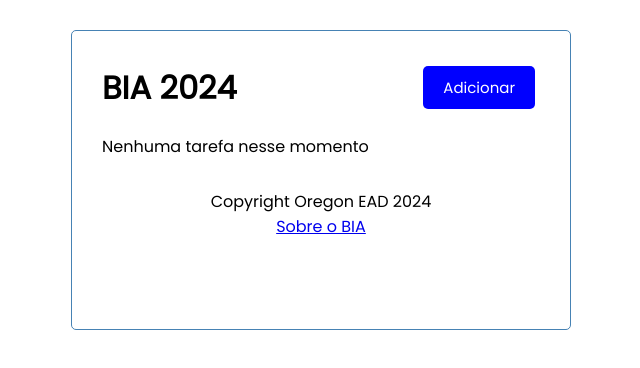
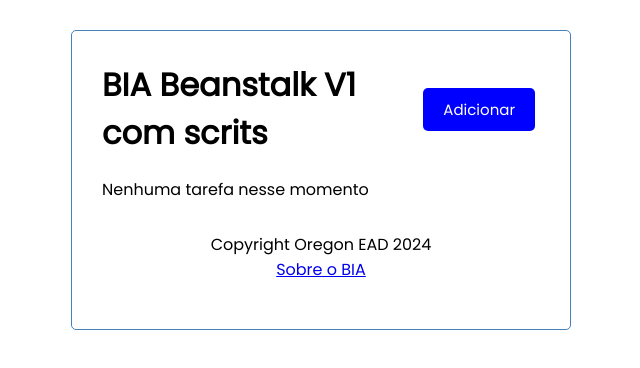
Before and after one commit to henrylle/bia, a React (Create React App) app in the folder client/: page / in a window 1280 px wide. Shown: the top 368 px of the page, without its empty margins (319-959 px from the left). Built offline with nearby package versions, Linux system fonts and the light colour scheme; no server answers.

Commit message:
bia-Elastic-Beanstalk

```diff
--- a/client/src/components/Header.js
+++ b/client/src/components/Header.js
@@ -20,7 +20,7 @@
 };
 
 Header.defaultProps = {
-  title: "BIA 2024",
+  title: "BIA Beanstalk V1 com scrits",
 };
 
 export default Header;
```
